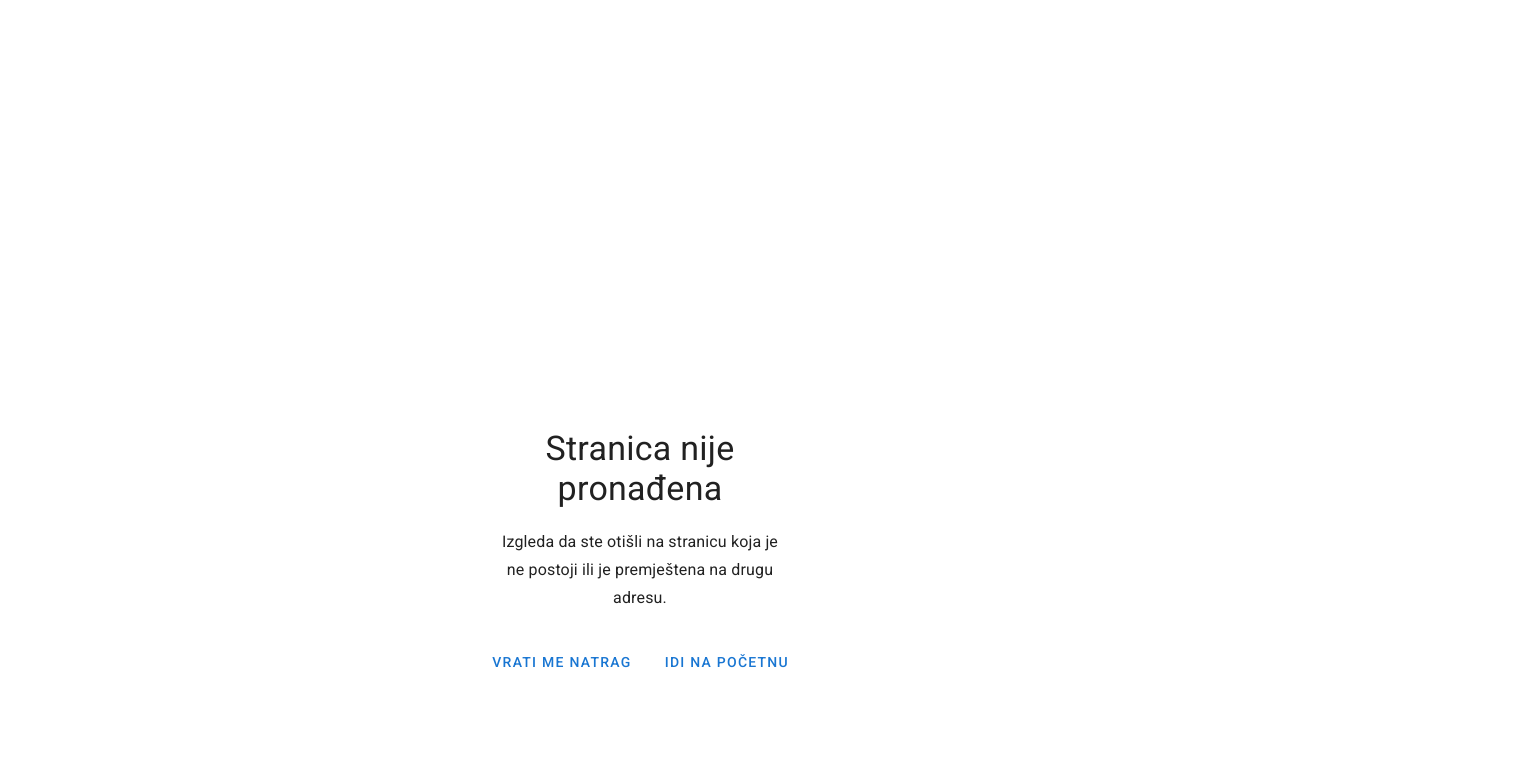
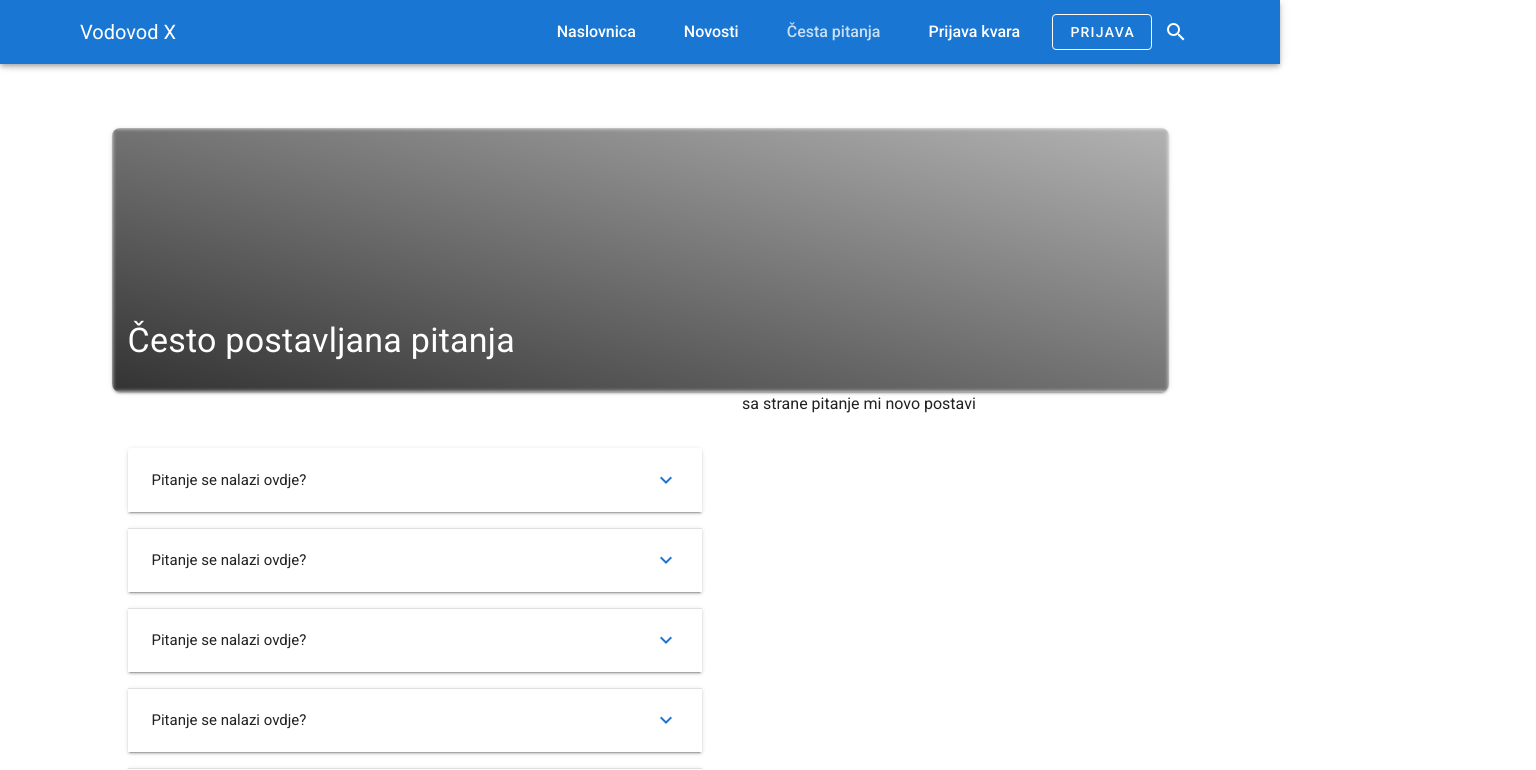
Before and after one commit to akv3sic/informacijski-sustav-vodovoda, a Vue app in the folder web-app/: page /cesto-postavljana-pitanja in a window 1280 px wide. Shown: the top 770 px of the page, 1536 px wide, since content can reach past the window. Built offline with nearby package versions, Linux system fonts and the light colour scheme.

Commit message:
Add FAQs page

```diff
--- /dev/null
+++ b/web-app/src/components/layout/HeadingWithImage.vue
@@ -0,0 +1,29 @@
+<template>
+    <v-card rounded="lg">
+        <v-img
+        src="@/assets/img/faq-banner.png"
+        class="white--text align-end"
+        gradient="to left bottom, rgba(0,0,0,.3), rgba(0,0,0,.8)"
+        :height="height"
+        >
+        <v-card-title v-text="title" class="display-1"></v-card-title>
+        <v-card-actions>
+        <v-spacer></v-spacer>
+        <!--
+            Prostor za akcije ovdje
+        -->
+        </v-card-actions>
+        </v-img>
+    </v-card>
+</template>
+
+<script>
+export default {
+    name: "HeadingWithImage",
+    data: () => ({
+        imgSrc: "",
+        title: "Često postavljana pitanja",
+        height: "33vh"
+    })
+}
+</script>
--- a/web-app/src/components/layout/TheHeader.vue
+++ b/web-app/src/components/layout/TheHeader.vue
@@ -103,7 +103,7 @@ export default {
        navigationItems: [
                 {title: 'Naslovnica', to:'/', icon: 'mdi-home-outline'},
                 {title: 'Novosti', to:'/novosti', icon: 'mdi-newspaper-variant-outline'},
-                {title: 'Česta pitanja', to:'/cesta-pitanja', icon: 'mdi-help-circle-outline'},
+                {title: 'Česta pitanja', to:'/cesto-postavljana-pitanja', icon: 'mdi-help-circle-outline'},
                 {title: 'Prijava kvara', to:'/prijava-kvara', icon: 'mdi-alert'},
       ],
     })
--- a/web-app/src/router/index.js
+++ b/web-app/src/router/index.js
@@ -28,6 +28,12 @@ const routes = [
       ]
     }
   },
+    // FAQs
+    {
+      path: '/cesto-postavljana-pitanja',
+      name: "FAQs",
+      component: () => import("@/views/FAQs")
+    },
   //pojedinačna novost (objava)
   {
     path: '/novosti/:id/:slug',
--- /dev/null
+++ b/web-app/src/views/FAQs.vue
@@ -0,0 +1,64 @@
+<template>
+    <div>
+        <Header />
+        <v-container class="pa-16">
+            <HeadingWithImage />
+            <v-row>
+                <!-- PITANJA I ODGOVORI -->
+                <v-col cols="7" class="mt-8">
+                      <v-expansion-panels class="pa-4">
+                        <v-expansion-panel
+                        v-for="(item,i) in 7"
+                        :key="i"
+                        class="my-2 py-2"
+                        >
+                        <v-expansion-panel-header>
+                            Pitanje se nalazi ovdje?
+                            <template v-slot:actions>
+                                <v-icon color="primary">
+                                $expand
+                                </v-icon>
+                            </template>
+                        </v-expansion-panel-header>
+                        <v-expansion-panel-content>
+                            Lorem ipsum dolor sit amet, consectetur adipiscing elit, sed do eiusmod tempor incididunt ut labore et dolore magna aliqua. Ut enim ad minim veniam, quis nostrud exercitation ullamco laboris nisi ut aliquip ex ea commodo consequat.
+                            <div class="d-flex justify-end mt-2">
+                            <span class="text-caption mx-1">Korisno?</span>
+                                <v-btn
+                                    icon
+                                    color="grey"
+                                    x-small
+                                    class="mx-1"
+                                >
+                                    <v-icon>mdi-thumb-up</v-icon>
+                                </v-btn>
+                                <v-btn
+                                    icon
+                                    color="grey"
+                                    x-small
+                                    class="mx-1"
+                                >
+                                    <v-icon>mdi-thumb-down</v-icon>
+                                </v-btn>
+                            </div>
+
+                        </v-expansion-panel-content>
+                        </v-expansion-panel>
+                    </v-expansion-panels>
+                </v-col>
+                <v-col cols="3">sa strane pitanje mi novo postavi</v-col>
+            </v-row>
+        </v-container>
+
+    </div>
+</template>
+
+<script>
+import Header from "@/components/layout/TheHeader"
+import HeadingWithImage from "@/components/layout/HeadingWithImage"
+
+export default {
+    name: "FAQs",
+    components: { Header, HeadingWithImage }
+}
+</script>
```
Also changed, not shown: web-app/src/assets/img/faq-banner.png (added).
